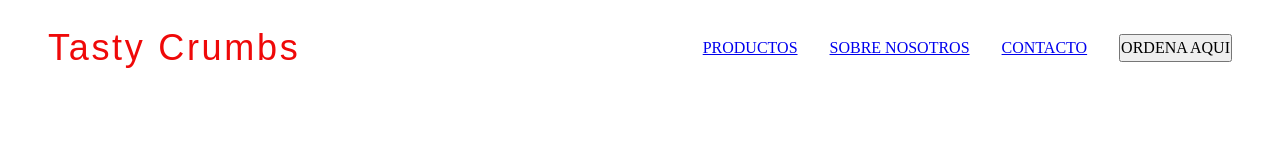
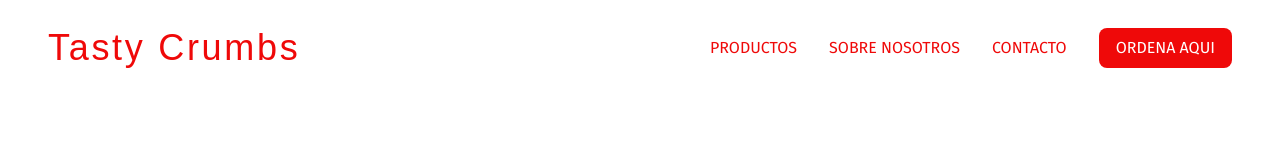
Before and after one commit to NNunezMedina/tastycrumbs, a plain HTML site: page index.html in a window 1280 px wide. Drawn offline with Linux system fonts and the light colour scheme; a web font is replaced by a local one.

Commit message:
header-completo

```diff
--- a/index.html
+++ b/index.html
@@ -12,9 +12,9 @@
         <h1 class="header__logo"><a href="/index.html">Tasty Crumbs</a></h1>
         <nav class="header__navigation navigation">
             <ul>
-                <li><a href="/pages/productos.html">PRODUCTOS</a></li>
-                <li><a href="/pages/nosotros.html">SOBRE NOSOTROS</a></li>
-                <li><a href="/pages/contacto.html">CONTACTO</a></li>
+                <li><a href="/pages/productos.html" class="underline-effect">PRODUCTOS</a></li>
+                <li><a href="/pages/nosotros.html" class="underline-effect">SOBRE NOSOTROS</a></li>
+                <li><a href="/pages/contacto.html" class="underline-effect">CONTACTO</a></li>
             </ul>
         </nav>
         <div class="header__actions">
--- a/styles/1-settings/color.css
+++ b/styles/1-settings/color.css
@@ -3,9 +3,11 @@
     --white: hsl(0 0% 100%);
 
     --red-100: rgb(239,9,9);
+    --red-200: rgb(137,37,51);
 
     /* Color Tokens */
   --background: var(--white);
   --primary: var(--red-100);
+  --primary-hover: var(--red-200);
 
 }
--- a/styles/1-settings/typography.css
+++ b/styles/1-settings/typography.css
@@ -1,7 +1,8 @@
 :root {
     /* Font stacks */
-    --text:  "Fjalla One", sans-serif;
+    --titles:  "Fjalla One", sans-serif;
     --display: "Six Caps", sans-serif;
+    --subtitles: "Fira Sans", sans-serif;
 
       /* Sizes */
   --font-xs: 0.75rem;
--- /dev/null
+++ b/styles/5-components/border.css
@@ -0,0 +1,13 @@
+:root {
+    --radius-unit: 0.25rem; /* 4px */
+
+    --rounded-none: 0;
+    --rounded-sm: calc(var(--radius-unit) * 0.5);
+    --rounded: calc(var(--radius-unit) * 1);
+    --rounded-md: calc(var(--radius-unit) * 1.5);
+    --rounded-lg: calc(var(--radius-unit) * 2);
+    --rounded-xl: calc(var(--radius-unit) * 3);
+    --rounded-2xl: calc(var(--radius-unit) * 4);
+    --rounded-3xl: calc(var(--radius-unit) * 6);
+    --rounded-full: 9999px;
+  }
--- /dev/null
+++ b/styles/5-components/button.css
@@ -0,0 +1,21 @@
+/* Button */
+
+.button {
+    height: 2.5rem;
+    padding: var(--spacing-1) var(--spacing-4);
+    justify-content: center;
+    align-items: center;
+    border: 1px solid transparent;
+    border-radius: var(--rounded-lg);
+    background-color: var(--primary);
+    cursor: pointer;
+    text-decoration: none;
+
+    font-size: var(--font-base);
+    font-family: var(--subtitles);
+    color: var(--white);
+}
+
+.button:hover {
+    background-color: var(--primary-hover);
+}
--- a/styles/5-components/header.css
+++ b/styles/5-components/header.css
@@ -30,15 +30,14 @@
 </header> */
 
 .header {
-  width: calc(100% - 96px); /* Restar el doble del margen */
+  width: 100%; /* Ocupar todo el ancho */
   height: var(--spacing-24);
   display: flex;
   justify-content: space-between;
   align-items: center;
   gap: 32px;
   background-color: var(--background);
-  margin: 0 48px; /* Agregar margen a los lados */
-  position: sticky;
+  position: fixed;
   top: 0;
 }
 
@@ -49,6 +48,7 @@
   letter-spacing: var(--tracking-xl);
   font-size: var(--font-4xl);
   line-height: var(--leading-none);
+  padding-left: 48px;
 }
 
 .header__navigation {
@@ -58,6 +58,11 @@
 
 .header__actions {
   display: none;
+  padding-right: 48px;
+}
+
+.header__menu-icon {
+  margin-right: 48px;
 }
 
 @media (min-width: 40rem) {
--- a/styles/5-components/navigation.css
+++ b/styles/5-components/navigation.css
@@ -15,5 +15,28 @@
 
 .navigation a {
     display: block;
+    text-decoration: none;
 
+    color: var(--primary);
+    font-size: var(--font-base);
+    font-family: var(--subtitles);
 }
+
+.underline-effect {
+    position: relative;
+}
+
+.underline-effect::after {
+    content: "";
+    position: absolute;
+    left: 0;
+    bottom: -5px;
+    width: 0;
+    height: 2px;
+    background-color: var(--primary);
+    transition: width 1s ease;
+}
+
+.underline-effect:hover::after {
+    width: 100%;
+}
--- a/styles/index.css
+++ b/styles/index.css
@@ -14,3 +14,5 @@
 /* 5. Components */
 @import url(5-components/header.css);
 @import url(5-components/navigation.css);
+@import url(5-components/button.css);
+@import url(5-components/border.css);
```
